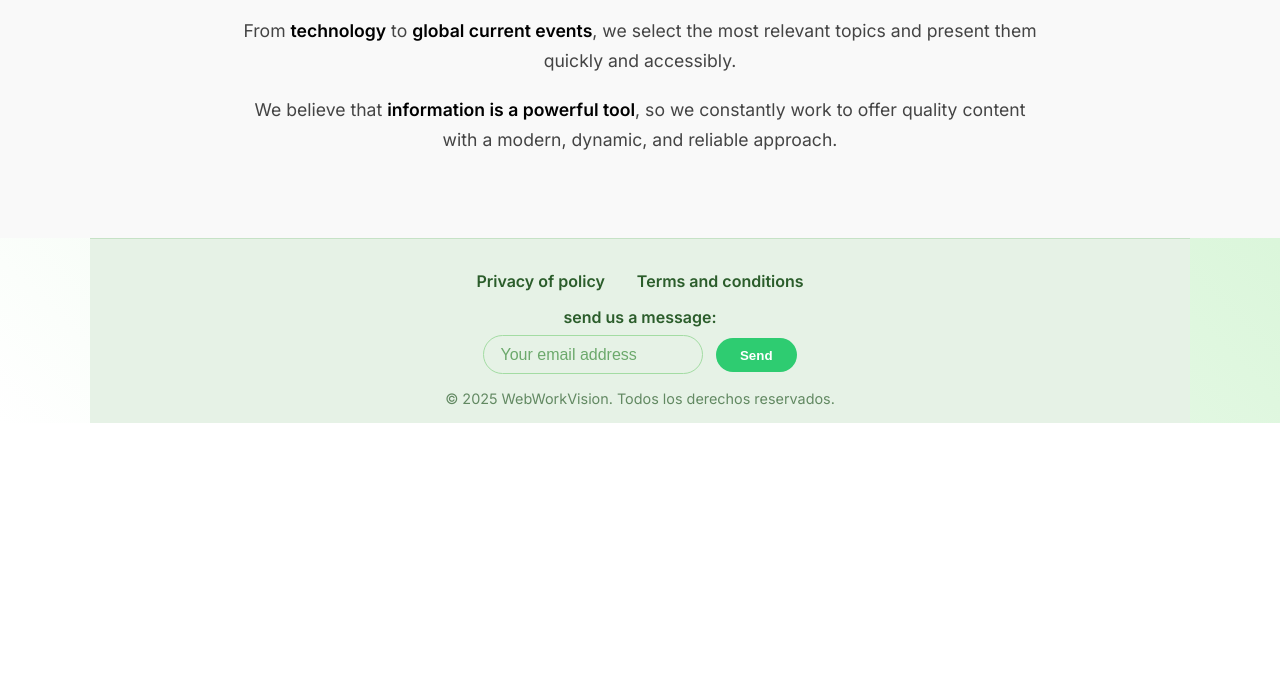
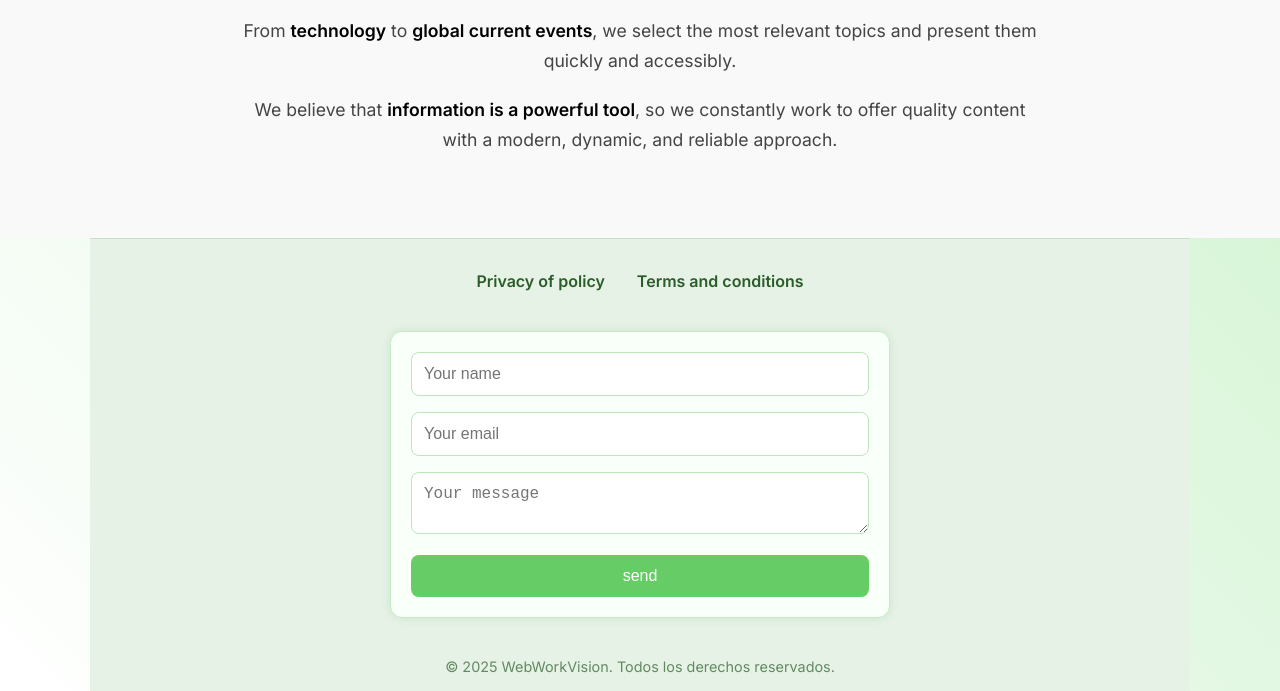
Before and after one commit to httpsPablo/WebWorkVisionBlog, a plain HTML site: page docs/index.html in a window 1280 px wide. Shown: the part 728-1419 px from the top of the page. Before the commit the page ends 1151 px from the top, so only its background shows below. Drawn offline with Linux system fonts and the light colour scheme; no server answers.

Commit message:
form seguro

```diff
--- a/docs/index.html
+++ b/docs/index.html
@@ -73,11 +73,17 @@
       </ul>
     </nav>
 
-    <form class="footer-form" action="mailto:webworkvision@gmail.com" method="post" enctype="text/plain">
-      <label for="email">send us a message:</label>
-      <input type="email" id="email" name="email" placeholder="Your email address" required />
-      <button type="submit">Send</button>
-    </form>
+<form action="https://formsubmit.co/webworkvision@gmail.com" method="POST">
+  <input type="text" name="name" placeholder="Your name" required>
+  <input type="email" name="email" placeholder="Your email" required>
+  <textarea name="message" placeholder="Your message" required></textarea>
+
+  <!-- Opcional: evitar SPAM -->
+  <input type="hidden" name="_captcha" value="false">
+
+  <!-- Botón de envío -->
+  <button type="submit">send</button>
+</form>
 
     <p class="copyright">
       &copy; 2025 WebWorkVision. Todos los derechos reservados.
--- a/docs/styles.css
+++ b/docs/styles.css
@@ -407,6 +407,54 @@ body {
 .nav-link:hover {
   color: #0a8f5e;
 }
+form {
+  max-width: 500px;
+  margin: 40px auto;
+  padding: 20px;
+  background: #f9fff9;
+  border: 1px solid #c6ecc6;
+  border-radius: 12px;
+  box-shadow: 0 0 10px rgba(0, 100, 0, 0.1);
+  font-family: 'Segoe UI', sans-serif;
+}
+
+form input[type="text"],
+form input[type="email"],
+form textarea {
+  width: 100%;
+  padding: 12px;
+  margin-bottom: 16px;
+  border: 1px solid #bde6bd;
+  border-radius: 8px;
+  background: #ffffff;
+  font-size: 16px;
+  box-sizing: border-box;
+  resize: vertical;
+}
+
+form input[type="text"]:focus,
+form input[type="email"]:focus,
+form textarea:focus {
+  border-color: #66cc66;
+  outline: none;
+}
+
+form button {
+  background-color: #66cc66;
+  color: white;
+  border: none;
+  padding: 12px 20px;
+  font-size: 16px;
+  border-radius: 8px;
+  cursor: pointer;
+  transition: background-color 0.3s ease;
+  width: 100%;
+}
+
+form button:hover {
+  background-color: #55bb55;
+}
+
 
 /* Responsive */
 @media (max-width: 768px) {
```
Also changed, not shown: docs/financeblog/index.html (+12 -5 lines), 1 other file.
